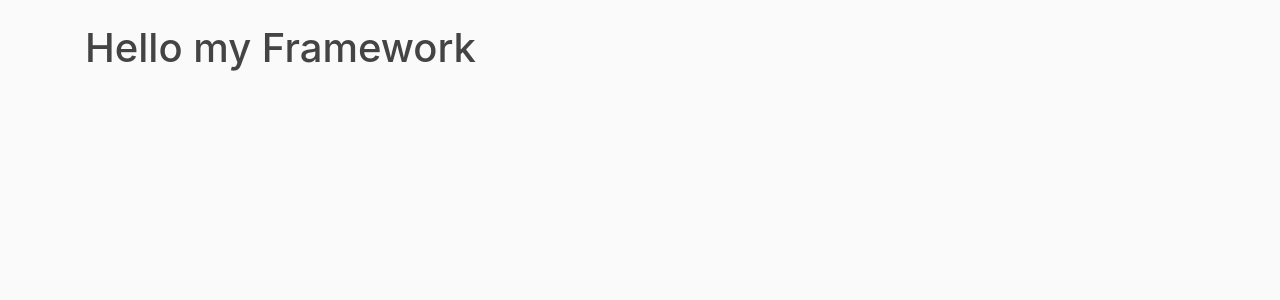
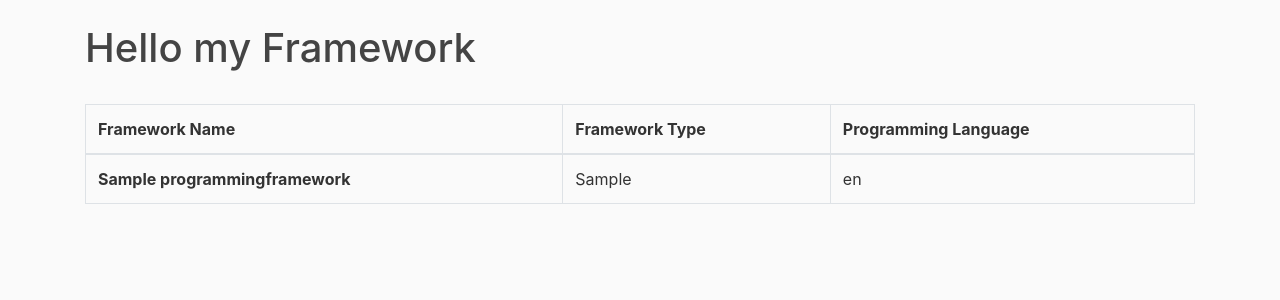
Before and after one commit to ikkun/django_web, a Django app: page /framework/ in a window 1280 px wide. Shown: the part 56-356 px from the top of the page. Run offline with Django 3.2, Linux system fonts and the light colour scheme; tables that the repository leaves empty hold one stand-in row (values such as "Sample post"); some libraries are stand-ins or nearby versions.

Commit message:
add programming framework page

```diff
--- a/programming/templates/programming/framework.html
+++ b/programming/templates/programming/framework.html
@@ -4,6 +4,25 @@
 
     <h1>Hello my Framework</h1>
     <br>
+    <table class="table table-bordered">
+        <thead>
+            <tr>
+            <th scope="col">Framework Name</th>
+            <th scope="col">Framework Type</th>
+            <th scope="col">Programming Language</th>
+            </tr>
+        </thead>
+        <tbody>
+        {% for fw in frame_obj %}
+            <tr>
+                <th scope="row">{{fw.framework_name}}</th>
+                <td>{{fw.framework_type}}</td>
+                <td>{{fw.programming_authors.programming_languages}}</td>
+
+            </tr>
+        {% endfor %}
+        </tbody>
+        </table>
     <!-- <p>Welcome to yours first app</p>
     {% for pa in programming_authors%}
         {{pa.programming_languages}}
```
Also changed, not shown: media/profile_pics/ikkun.png.
